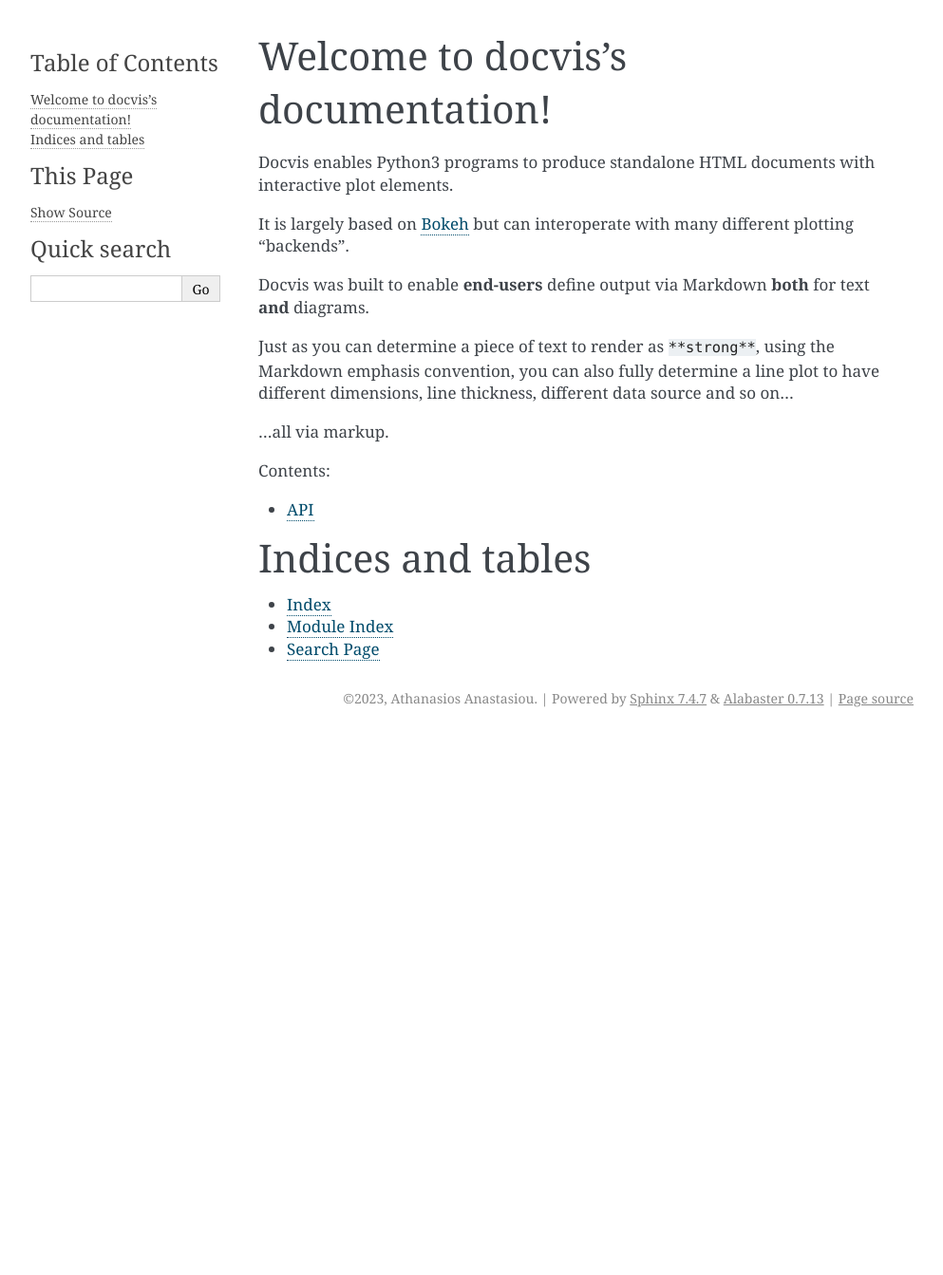
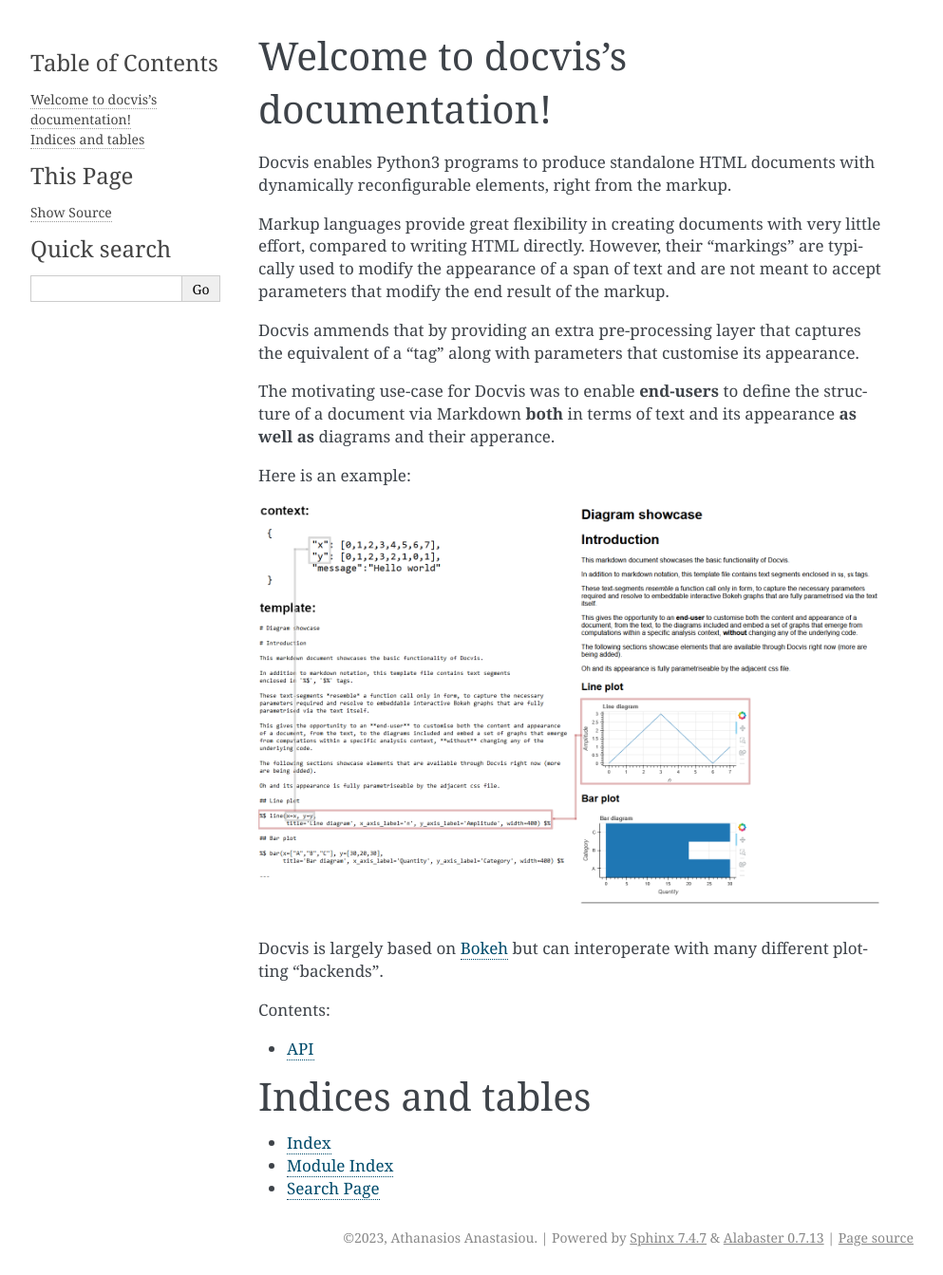
Before and after one commit to aanastasiou/docvis, a Sphinx documentation site: the page built from doc/source/index.rst, in a window 1280 px wide. Shown: the whole page at 95% size, without its empty margins (148-1141 px from the left). Built offline with Sphinx 7.4.7, drawn with Linux system fonts in a browser that asks for light colours; before the commit the page ends 900 px from its top, so only the background shows below that.

Commit message:
Added main image and documentation

```diff
--- a/doc/source/api.rst
+++ b/doc/source/api.rst
@@ -14,5 +14,5 @@
 .. automodule:: docvis.preprocessor
    :members:
 
-.. automodule:: scripts.temren
+.. automodule:: docvis.scripts.temren
    :members: temren
--- a/doc/source/index.rst
+++ b/doc/source/index.rst
@@ -6,17 +6,26 @@
 Welcome to docvis's documentation!
 ==================================
 
-Docvis enables Python3 programs to produce standalone HTML documents with interactive plot elements.
+Docvis enables Python3 programs to produce standalone HTML documents with dynamically reconfigurable
+elements, right from the markup.
 
-It is largely based on `Bokeh <https://docs.bokeh.org/en/latest/index.html>`_ but can interoperate with
+Markup languages provide great flexibility in creating documents with very little effort, compared to
+writing HTML directly. However, their "markings" are typically used to modify the appearance of a span
+of text and are not meant to accept parameters that modify the end result of the markup.
+
+Docvis ammends that by providing an extra pre-processing layer that captures the equivalent of a "tag"
+along with parameters that customise its appearance.
+
+The motivating use-case for Docvis was to enable **end-users** to define the structure of a document
+via Markdown **both** in terms of text and its appearance **as well as** diagrams and their apperance.
+
+Here is an example:
+
+.. image:: resources/figures/docvis_example.png
+
+
+Docvis is largely based on `Bokeh <https://docs.bokeh.org/en/latest/index.html>`_ but can interoperate with
 many different plotting "backends".
-
-Docvis was built to enable **end-users** define output via Markdown **both** for text **and** diagrams.
-
-Just as you can determine a piece of text to render as ``**strong**``, using the Markdown emphasis convention,
-you can also fully determine a line plot to have different dimensions, line thickness, different data source and so on...
-
-...all via markup.
 
 
 .. toctree::
```
Also changed, not shown: doc/source/resources/figures/docvis_example.png (added).
